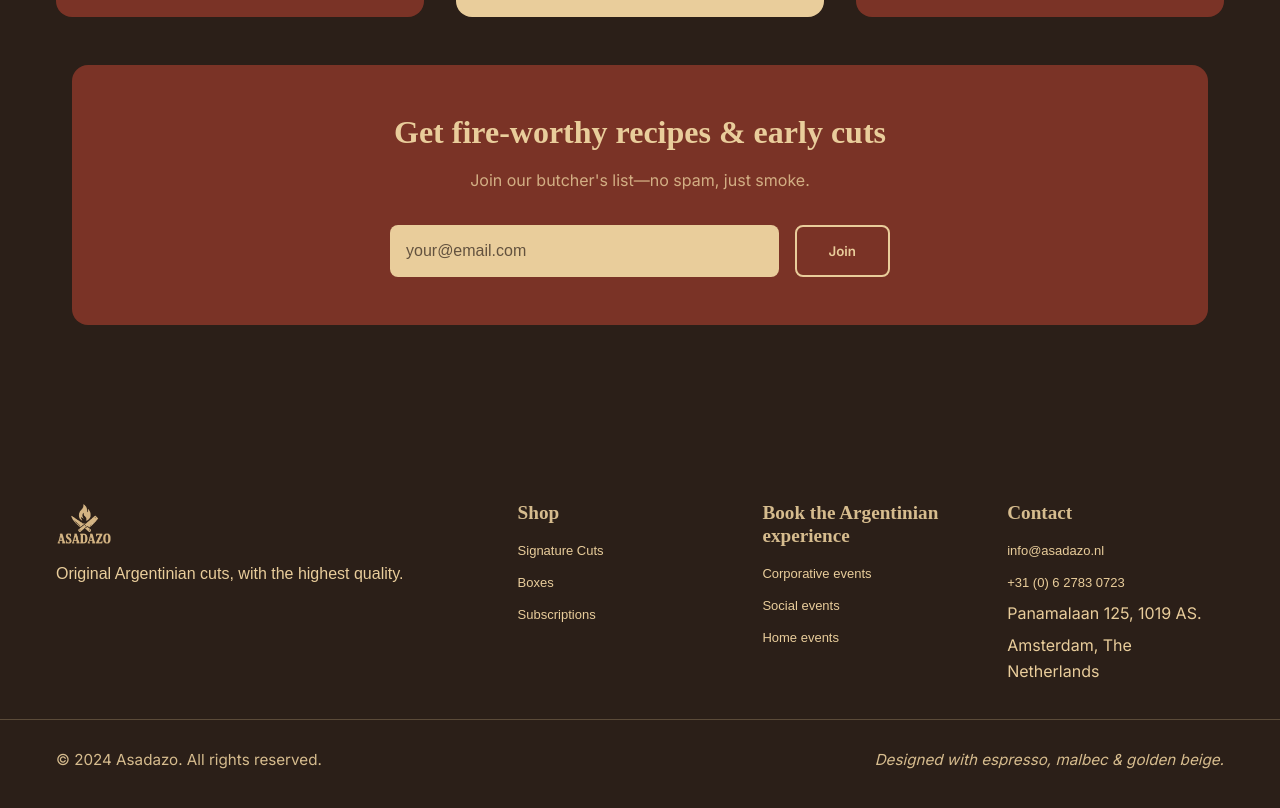
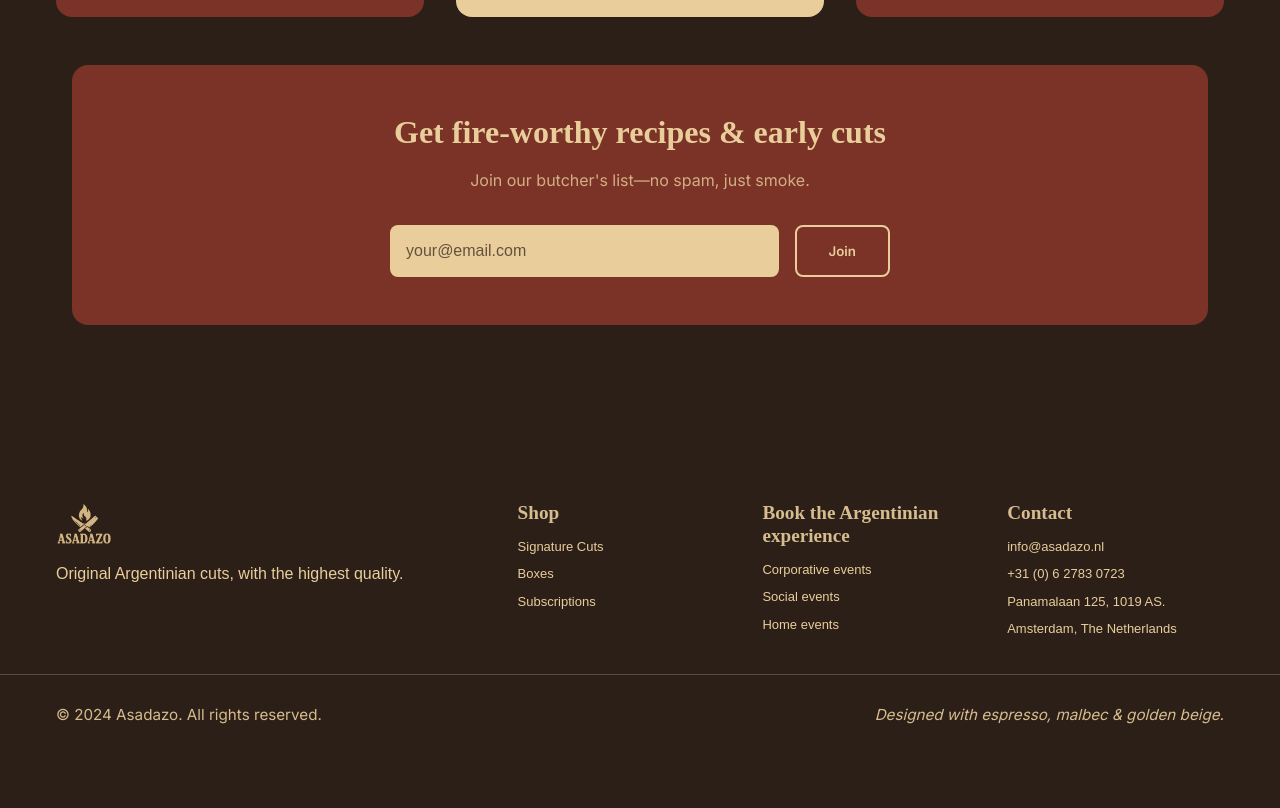
Before and after one commit to Seballemandiv/asadazo-website, a React (Vite) app: page / in a window 1280 px wide. Shown: the part 1420-2228 px from the top of the page. After the commit the page ends 2195 px from the top, so only its background shows below. Built offline with nearby package versions, Linux system fonts and the light colour scheme; no server answers; a web font is replaced by a local one.

Commit message:
fix(footer): ensure all list items have consistent font size - address lines now match other list items

```diff
--- a/src/components.css
+++ b/src/components.css
@@ -960,7 +960,13 @@ body::after {
   opacity: 0.9;
 }
 .footer-column ul { list-style: none; padding: 0; margin: 0; }
-.footer-column li { margin-bottom: 0.4rem; }
+.footer-column li {
+  margin-bottom: 0.4rem;
+  font-size: 13px;
+  font-family: 'Arial', sans-serif;
+  font-weight: 400;
+  color: var(--golden-beige);
+}
 .footer-column a {
   color: var(--golden-beige);
   text-decoration: none;
```
